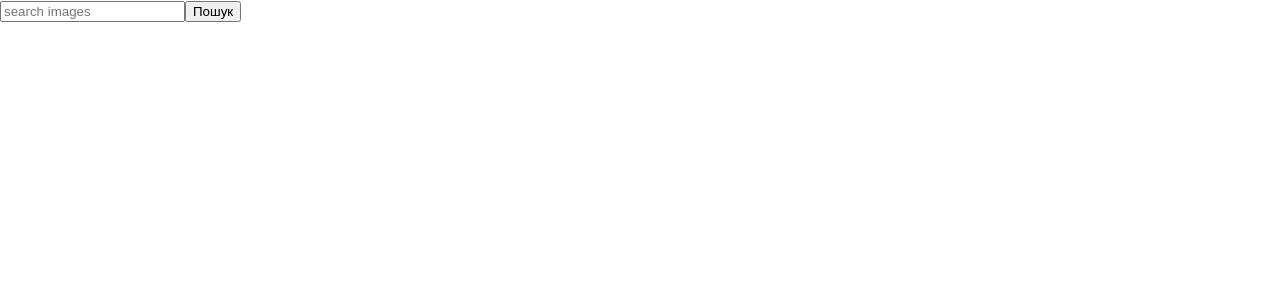
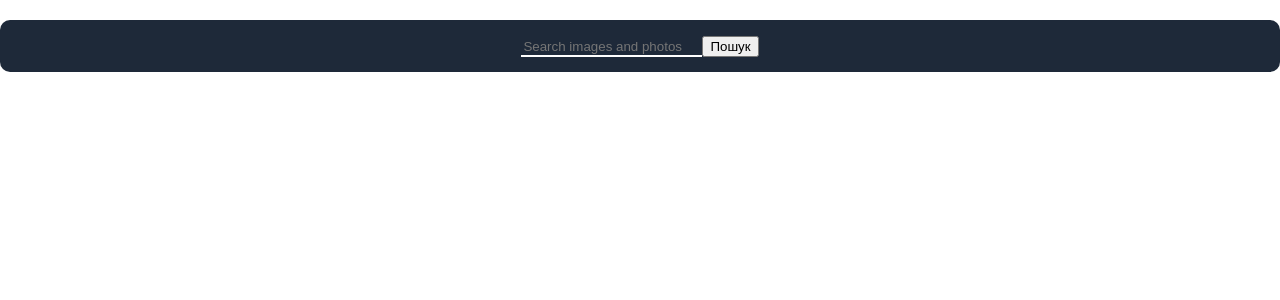
Before and after one commit to IhorRykun/goit-react-hw-03-image-finder, a React (Create React App) app: page / in a window 1280 px wide. Shown: the top 300 px of the page. Built offline with nearby package versions, Linux system fonts and the light colour scheme.

Commit message:
update App

```diff
--- a/src/App/App.jsx
+++ b/src/App/App.jsx
@@ -1,11 +1,11 @@
-import React from 'react';
+import { Component } from 'react';
 import { ImgGalleryList } from './components/ImgGalleryList/ImgGalleryList';
-import { SearchForm } from './components/SearchForm/SearchForm';
+import { SearchForm } from './components/Searchbar/Searchbar';
 import { Modal } from './components/Modal/Modal';
-import { FetchImg, needValues } from './components/API_Fetch/APi_Fetch';
+import { FetchImg, needValues } from './API_Fetch/APi_Fetch';
 import { ButtonLoadImg } from './components/Button/ButtonLoadImg';
-
-export class App extends React.Component {
+import css from './App.module.css';
+export class App extends Component {
   state = {
     images: [],
     searchQuery: '',
@@ -32,9 +32,10 @@ export class App extends React.Component {
     try {
       const { hits, totalHits } = await FetchImg(searchQuery, page);
       if (totalHits === 0) {
-        window.alert('Вибачте, спробуйте ще раз');
+        console.log('object');
       }
       const newImages = needValues(hits);
+
       this.setState(({ images }) => ({
         images: [...images, ...newImages],
         totalHits,
@@ -52,7 +53,7 @@ export class App extends React.Component {
 
   onLoadMore = () => {
     this.setState(prevState => ({
-      paga: prevState.paga + 1,
+      paga: prevState.page + 1,
     }));
   };
 
@@ -71,21 +72,20 @@ export class App extends React.Component {
     const { images, originalImageURL, tags, showModal, totalHits } = this.state;
     const allImages = images.length === totalHits;
     return (
-      <>
+      <header className={css.container}>
         <SearchForm onSubmit={this.onSubmitForm} />
         <ImgGalleryList images={images} onOpenModal={this.openModal} />
         {images.length !== 0 && !allImages && (
           <ButtonLoadImg onClick={this.onLoadMore} />
         )}
-
         {showModal && (
           <Modal
-            onClick={this.toggleModal}
+            onModalClick={this.toggleModal}
             largeImage={originalImageURL}
             alt={tags}
           />
         )}
-      </>
+      </header>
     );
   }
 }
--- a/src/App/App.module.css
+++ b/src/App/App.module.css
@@ -8,11 +8,3 @@
   text-align: center;
   justify-content: center;
 }
-
-.input {
-  color: white;
-  border: none;
-  border-bottom: 2px solid white;
-  outline: none;
-  background-color: transparent;
-}
--- a/src/App/components/ImgGalleryItem/ImgGalleryItem.jsx
+++ b/src/App/components/ImgGalleryItem/ImgGalleryItem.jsx
@@ -3,11 +3,13 @@ import PropTypes from 'prop-types';
 export const ImgGalleryItem = ({ url, tag, openModal, largeImageURL }) => {
   return (
     <li>
-      <img src={url} alt={tag} />
-      onClick=
-      {() => {
-        openModal(largeImageURL, tag);
-      }}
+      <img
+        src={url}
+        alt={tag}
+        onClick={() => {
+          openModal(largeImageURL, tag);
+        }}
+      />
     </li>
   );
 };
--- a/src/App/components/Modal/Modal.jsx
+++ b/src/App/components/Modal/Modal.jsx
@@ -14,7 +14,8 @@ export class Modal extends Component {
     if (e.code === 'Escape') {
       this.props.onModalClick();
     }
-  };
+ };
+
   onBackDropClick = e => {
     if (e.target === e.currentTarget) {
       this.props.onModalClick();
--- a/src/App/components/SearchForm/SearchForm.jsx
+++ b/src/App/components/Searchbar/Searchbar.jsx
@@ -1,4 +1,6 @@
 import { Component } from 'react';
+import css from '../Searchbar/Searchbar.module.css';
+
 export class SearchForm extends Component {
   state = {
     searchQuery: '',
@@ -28,16 +30,20 @@ export class SearchForm extends Component {
   render() {
     const { searchQuery } = this.state;
     return (
+      <header>
         <form onSubmit={this.handleSubmit}>
           <input
+            className={css.input}
             onChange={this.handleChange}
             type="text"
             value={searchQuery}
             autoComplete="off"
-          placeholder="search images"
+            placeholder="Search images and photos"
+            autoFocus
           />
           <button type="submit">Пошук</button>
         </form>
+      </header>
     );
   }
 }
--- /dev/null
+++ b/src/App/components/Searchbar/Searchbar.module.css
@@ -0,0 +1,8 @@
+
+.input {
+  color: white;
+  border: none;
+  border-bottom: 2px solid white;
+  outline: none;
+  background-color: transparent;
+}
```
Also changed, not shown: src/App/API_Fetch/APi_Fetch.jsx (line endings or trailing spaces). Lines whose indentation alone changed are shown as unchanged.
